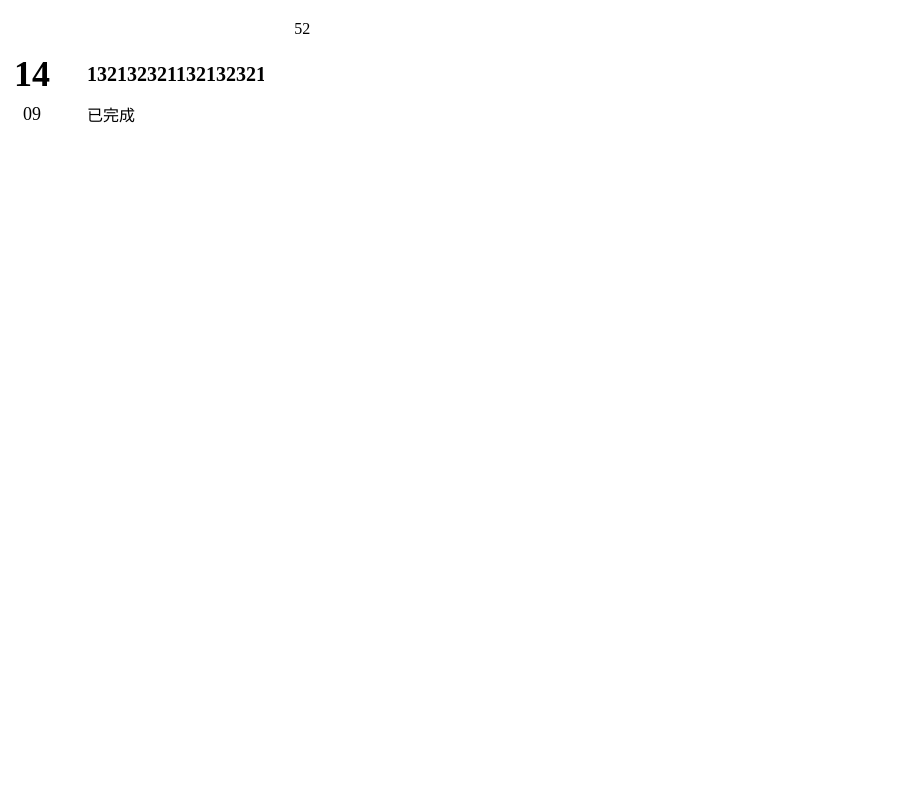
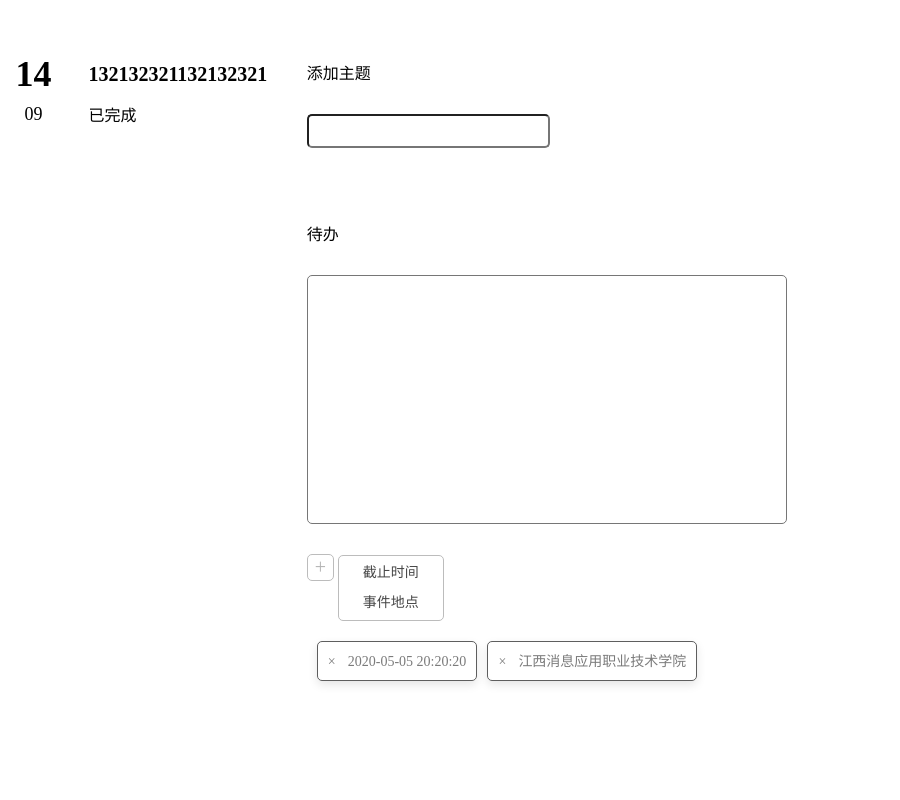
Before and after one commit to Hello-1660/wind, an Electron app: page src/html/showTodo.html in a window 900 px wide. Drawn offline with Linux system fonts and the light colour scheme.

Commit message:
添加待办页面搭建

```diff
--- a/src/css/showTodo.css
+++ b/src/css/showTodo.css
@@ -48,16 +48,14 @@
 
 .todo:hover {
     background-color: rgba(255, 255, 255, 0.15);
-    /* 背景胡话 */
     backdrop-filter: blur(8px);
-    /* 兼容 Safari */
     -webkit-backdrop-filter: blur(8px);
     box-shadow: 0 4px 12px rgba(0, 0, 0, 0.1);
 }
 
 
 .todo_time {
-    width: 30%;
+    width: 29%;
     height: 80%;
     margin: 10px;
     padding: 5px;
@@ -136,7 +134,7 @@
 
 #showTodo {
     box-sizing: border-box;
-    width: 70%;
+    width: 69%;
     height: 760px;
     margin-left: 20px;
     padding: 20px 10px;
@@ -150,3 +148,163 @@
     -webkit-backdrop-filter: blur(8px);
     box-shadow: 0 4px 12px rgba(0, 0, 0, 0.1);
 }
+
+
+.set_todo_content {
+    box-sizing: border-box;
+    width: 100%;
+    height: 70%;
+}
+
+
+.set_todo_theme {
+    display: flex;
+    flex-direction: column;
+    box-sizing: border-box;
+    width: 100%;
+    height: 30%;
+    padding: 10px;
+}
+
+.set_todo_theme:hover {
+    background-color: rgba(255, 255, 255, 0.15);
+    backdrop-filter: blur(8px);
+    -webkit-backdrop-filter: blur(8px);
+    box-shadow: 0 4px 12px rgba(0, 0, 0, 0.1);
+}
+
+.set_todo_theme > label, #todo_theme, .set_todo_content_write > label, #todo_content {
+    margin-top: 30px;
+}
+
+#todo_theme {
+    width: 40%;
+    height: 30px;
+    outline: none;
+    border-radius: 5px;
+    padding: 0 5px;
+}
+
+.set_todo_content_write {
+    display: flex;
+    flex-direction: column;
+    box-sizing: border-box;
+    padding: 10px;
+    margin-top: 10px;
+    width: 100%;
+    height: 70%;
+    border-radius: 5px;
+}
+
+.set_todo_content_write:hover {
+    background-color: rgba(255, 255, 255, 0.15);
+    backdrop-filter: blur(8px);
+    -webkit-backdrop-filter: blur(8px);
+    box-shadow: 0 4px 12px rgba(0, 0, 0, 0.1);
+}
+
+
+#todo_content {
+    width: 80%;
+    height: 80%;
+    outline: none;
+    border-radius: 5px;
+    padding: 10px;
+    resize: none;
+}
+
+.set_todo_status {
+    box-sizing: border-box;
+    margin-top: 20px;
+    padding: 10px;
+    width: 100%;
+    height: 30%;
+    /* background-color: pink; */
+    border-radius: 5px;
+}
+
+#add_status {
+    position: relative;
+    width: 25px;
+    height: 25px;
+    font-size: 20px;
+    color: #b3b3b3;
+    text-align: center;
+    line-height: 25px;
+    border: 1px solid rgb(188, 188, 188);
+    border-radius: 5px;
+    cursor: pointer;
+}
+
+.set_todo_status:hover {
+    background-color: rgba(255, 255, 255, 0.15);
+    backdrop-filter: blur(8px);
+    -webkit-backdrop-filter: blur(8px);
+    box-shadow: 0 4px 12px rgba(0, 0, 0, 0.1);
+}
+
+
+#status {
+    /* display: none; */
+    position: absolute;
+    top: 0;
+    left: 30px;
+    font-size: 14px;
+    border: 1px solid rgb(188, 188, 188);
+    border-radius: 5px;
+    padding: 2px;
+}
+
+#status > div:hover {
+    background-color: #d8d8d8;
+}
+
+#add_remind, #add_address {
+    width: 100px;
+    height: 30px;
+    color: #464646;
+    border-radius: 5px;
+    text-align: center;
+    line-height: 30px;
+    cursor: pointer;
+}
+
+#show_status {
+    display: flex;
+    flex-direction: row;
+    justify-content: flex-start;
+    align-items: center;
+    width: 100%;
+    height: 60px;
+    margin-top: 50px;
+    /* background-color: yellow; */
+}
+
+.show_status_item {
+    display: flex;
+    flex-direction: row;
+    justify-content: flex-start;
+    box-sizing: border-box;
+    font-size: 14px;
+    height: 40px;
+    color: #7b7b7b;
+    line-height: 40px;
+    background: #ffffff;
+    box-shadow: 0 4px 10px rgba(0, 0, 0, 0.1);
+    border: 1px solid rgb(94, 94, 94);
+    margin-left: 10px;
+    padding: 0 10px;
+    border-radius: 5px;
+    cursor: default;
+}
+
+
+#delete_item {
+    /* display: none; */
+    width: 20px;
+    height: 20px;
+}
+
+#delete_item:hover {
+    cursor: pointer;
+}
--- a/src/html/showTodo.html
+++ b/src/html/showTodo.html
@@ -28,42 +28,43 @@
                     <div class="todo_content_status">已完成</div>
                 </div>
             </div>
-            <div class="todo">
-
-            </div>
-
-            <div class="todo">
-
-            </div>
-
-            <div class="todo">
-
-            </div>
-
-            <div class="todo">
-
-            </div>
-
-            <div class="todo">
-
-            </div>
-
-            <div class="todo">
-
-            </div>
-            <div class="todo">
-
-            </div>
-            <div class="todo">
-
-            </div>
-            <div class="todo">
-
-            </div>
         </div>
 
         <div id="showTodo">
-            52
+            <div class="set_todo_content">
+                <div class="set_todo_theme">
+                    <label for="todo_theme">添加主题</label>
+                    <input id="todo_theme" type="text">
+                </div>
+
+                <div class="set_todo_content_write">
+                    <label for="todo_content">待办</label>
+                    <textarea id="todo_content"></textarea>
+                </div>
+            </div>
+
+            <div class="set_todo_status">
+                <div id="add_status">
+                    +
+                    <div id="status">
+                        <div id="add_remind">截止时间</div>
+                        <div id="add_address">事件地点</div>
+                    </div>
+                </div>
+
+
+                <div id="show_status">
+                    <div class="show_status_item">
+                        <div id="delete_item">×</div>
+                        2020-05-05 20:20:20
+                    </div>
+
+                    <div class="show_status_item">
+                        <div id="delete_item">×</div>
+                        江西消息应用职业技术学院
+                    </div>
+                </div>
+            </div>
         </div>
     </div>
 </body>
--- a/src/main.js
+++ b/src/main.js
@@ -66,7 +66,7 @@ const createMainWindow = () => {
         transparent: true,
         resizable: false,
         skipTaskbar: true,
-        icon: path.join(__dirname, 'icon.png'),
+        // icon: path.join(__dirname, 'icon.png'),
         webPreferences: {
             nodeIntegration: true,
             contextIsolation: true,
--- a/todos.json
+++ b/todos.json
@@ -10,7 +10,7 @@
       "status": "pending",
       "deadline": "2024-01-20T18:00:00Z",
       "remindTime": "2024-01-20T09:00:00Z",
-      "priority": "high",
+      "priority": "0",
       "location": "超市"
     }
   ]
```
Also changed, not shown: 1 other file.
